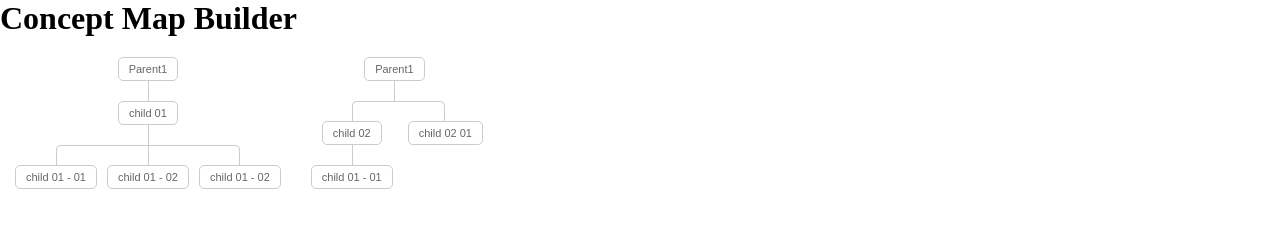
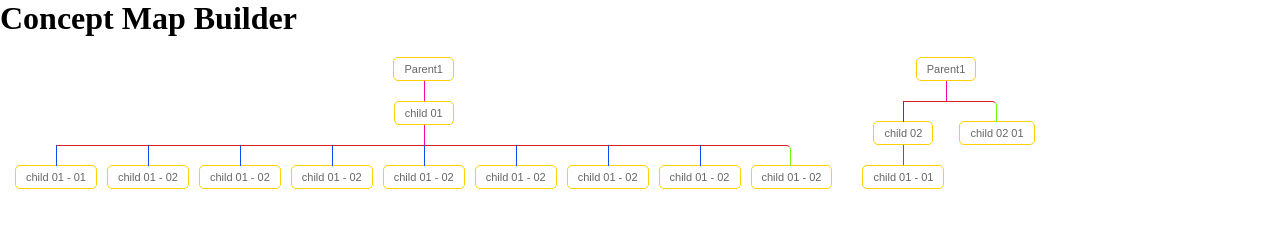
Before and after one commit to leopalmeiro/concept_map_builder, a plain HTML site: page index.html in a window 1280 px wide. Drawn offline with Linux system fonts and the light colour scheme; a web font is replaced by a local one.

Commit message:
resolving last detalhed

```diff
--- a/index.html
+++ b/index.html
@@ -24,6 +24,12 @@
                                                 <ul>
                                                         <!-- creating child of child element-->
                                                         <li><a href="#">child 01 - 01</a></li>
+                                                        <li><a href="#">child 01 - 02</a></li>
+                                                        <li><a href="#">child 01 - 02</a></li>
+                                                        <li><a href="#">child 01 - 02</a></li>
+                                                        <li><a href="#">child 01 - 02</a></li>
+                                                        <li><a href="#">child 01 - 02</a></li>
+                                                        <li><a href="#">child 01 - 02</a></li>
                                                         <li><a href="#">child 01 - 02</a></li>
                                                         <li><a href="#">child 01 - 02</a></li>
                                                 </ul>
--- a/style.css
+++ b/style.css
@@ -1,39 +1,48 @@
 /*Now the CSS*/
-* {margin: 0; padding: 0;}
+* {margin: 0; padding: 0;
+
+}
 
 .tree{
 	float: left;
 }
 .tree ul {
-	padding-top: 20px; position: relative;
-
-	transition: all 0.5s;
+	padding-top: 20px;
+	position: relative;
+	/*transition: all 0.5s;
 	-webkit-transition: all 0.5s;
 	-moz-transition: all 0.5s;
+	*/
 }
 
 .tree li {
-	float: left; text-align: center;
+	float: left;
+	text-align: center;
 	list-style-type: none;
 	position: relative;
 	padding: 20px 5px 0 5px;
 
-	transition: all 0.5s;
+	/*transition: all 0.5s;
 	-webkit-transition: all 0.5s;
-	-moz-transition: all 0.5s;
+	-moz-transition: all 0.5s;*/
 }
+
+
 
 /*We will use ::before and ::after to draw the connectors*/
 
 .tree li::before, .tree li::after{
 	content: '';
-	position: absolute; top: 0; right: 50%;
-	border-top: 1px solid #ccc;
-	width: 50%; height: 20px;
+	position: absolute;
+	top: 0;
+	right: 50%;
+	border-top: 1px solid rgb(218, 32, 32);
+	width: 50%;
+	height: 20px;
 }
 .tree li::after{
 	right: auto; left: 50%;
-	border-left: 1px solid #ccc;
+	border-left: 1px solid rgb(12, 74, 243);
 }
 
 /*We need to remove left-right connectors from elements without
@@ -52,11 +61,11 @@ right connector from last child*/
 }
 /*Adding back the vertical connector to the last nodes*/
 .tree li:last-child::before{
-	border-right: 1px solid #ccc;
+	border-right: 1px solid rgb(112, 250, 0);
 	border-radius: 0 5px 0 0;
 	-webkit-border-radius: 0 5px 0 0;
 	-moz-border-radius: 0 5px 0 0;
-}
+}s
 .tree li:first-child::after{
 	border-radius: 5px 0 0 0;
 	-webkit-border-radius: 5px 0 0 0;
@@ -67,12 +76,12 @@ right connector from last child*/
 .tree ul ul::before{
 	content: '';
 	position: absolute; top: 0; left: 50%;
-	border-left: 1px solid #ccc;
+	border-left: 1px solid rgb(255, 0, 170);
 	width: 0; height: 20px;
 }
 
 .tree li a{
-	border: 1px solid #ccc;
+	border: 1px solid rgb(255, 209, 3);
 	padding: 5px 10px;
 	text-decoration: none;
 	color: #666;
```
